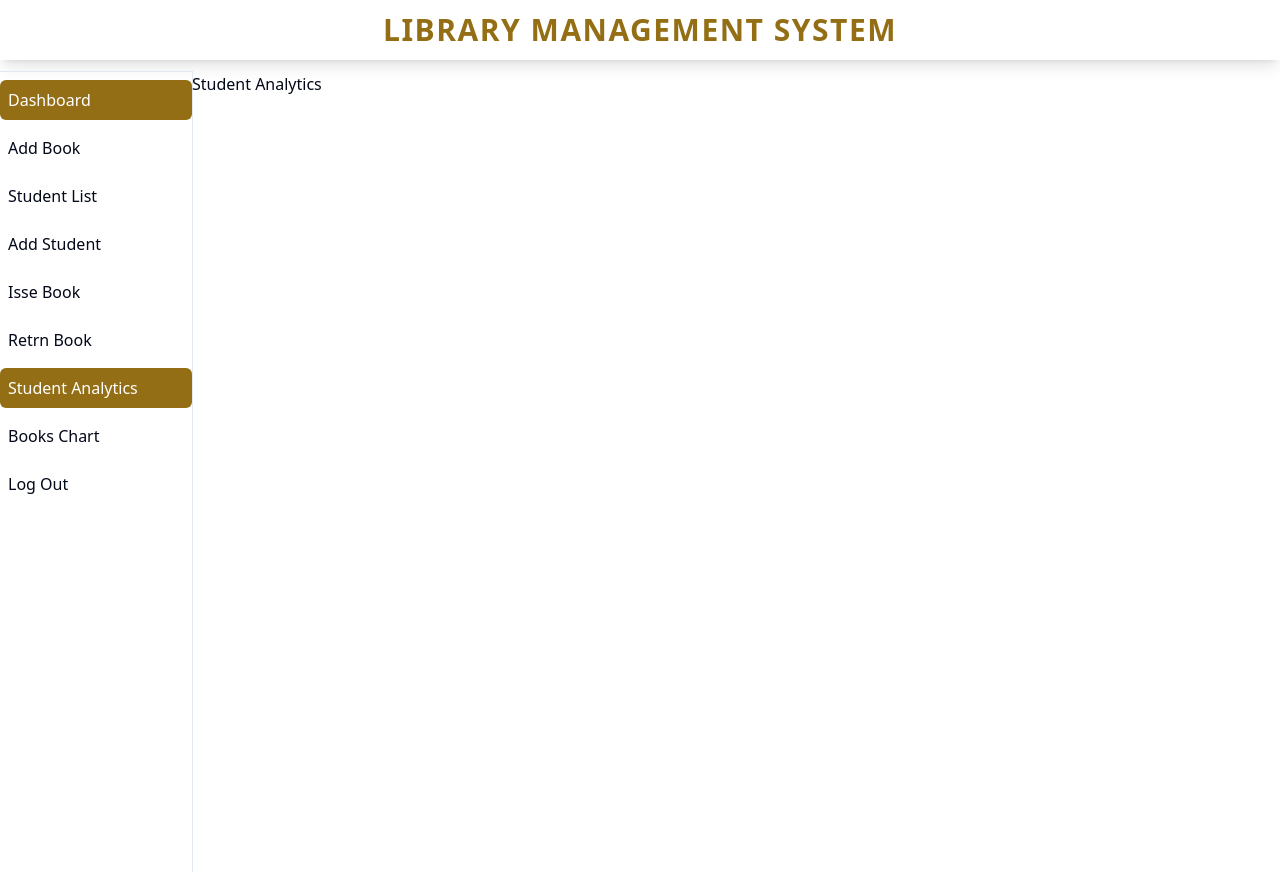
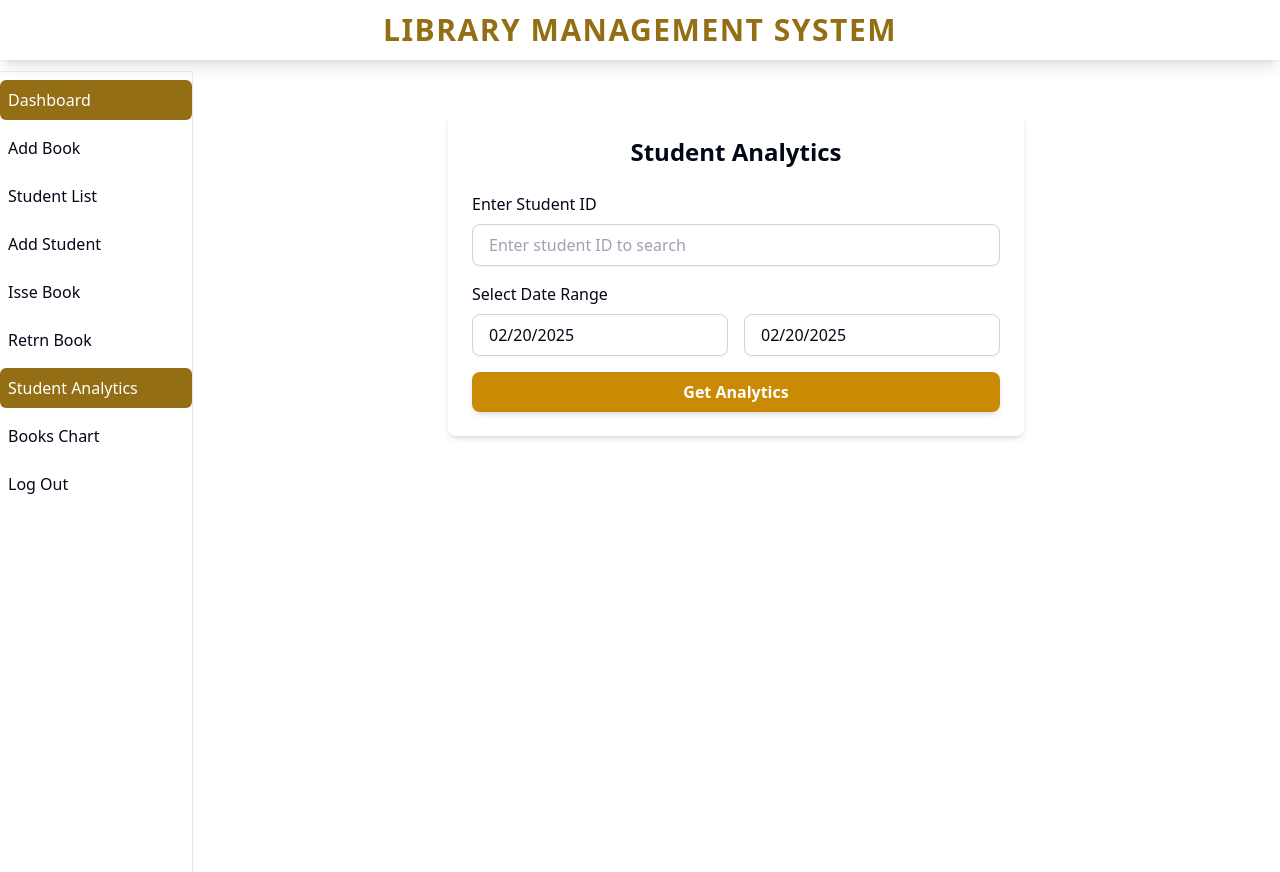
Before and after one commit to MalithShehan/RAD-Final-Project, a React (Vite) app in the folder library-management-frontend/: page /analytics in a window 1280 px wide. Built offline with nearby package versions, Linux system fonts and the light colour scheme.

Commit message:
Student Analytics

```diff
--- a/library-management-frontend/package.json
+++ b/library-management-frontend/package.json
@@ -15,6 +15,7 @@
     "clsx": "^2.1.1",
     "lucide-react": "^0.475.0",
     "react": "^19.0.0",
+    "react-datepicker": "^8.1.0",
     "react-dom": "^19.0.0",
     "react-router-dom": "^7.1.5",
     "tailwind-merge": "^3.0.1",
--- a/library-management-frontend/src/components/custom/student-analytics/StudentAnalytics.tsx
+++ b/library-management-frontend/src/components/custom/student-analytics/StudentAnalytics.tsx
@@ -1,11 +1,67 @@
-import React from "react";
+import React, { useState } from "react";
+import DatePicker from "react-datepicker";
+import "react-datepicker/dist/react-datepicker.css";
 
 const StudentAnalytics = () => {
+    const [studentId, setStudentId] = useState("");
+    const [startDate, setStartDate] = useState(new Date());
+    const [endDate, setEndDate] = useState(new Date());
+
+    const handleGetAnalytics = () => {
+        if (!studentId) {
+            alert("Please enter a student ID!");
+            return;
+        }
+
+        // Fetch analytics (mock function for now)
+        alert(`Fetching analytics for Student ID: ${studentId} from ${startDate.toDateString()} to ${endDate.toDateString()}`);
+    };
+
     return (
-        <div>
-            <h1>Student Analytics</h1>
+        <div className="max-w-xl mx-auto mt-10 p-6 bg-white shadow-md rounded-lg">
+            <h1 className="text-2xl font-bold text-center mb-6">Student Analytics</h1>
+
+            {/* Search Student ID */}
+            <div className="mb-4">
+                <label htmlFor="studentId" className="block font-medium mb-2">Enter Student ID</label>
+                <input
+                    id="studentId"
+                    type="text"
+                    value={studentId}
+                    onChange={(e) => setStudentId(e.target.value)}
+                    placeholder="Enter student ID to search"
+                    className="w-full px-4 py-2 border border-gray-300 rounded-lg shadow-sm focus:outline-none focus:ring-blue-500 focus:border-blue-500"
+                />
+            </div>
+
+            {/* Date Range Picker */}
+            <div className="mb-4">
+                <label className="block font-medium mb-2">Select Date Range</label>
+                <div className="flex gap-4">
+                    <DatePicker
+                        selected={startDate}
+                        onChange={(date) => setStartDate(date)}
+                        className="w-full px-4 py-2 border border-gray-300 rounded-lg shadow-sm focus:outline-none focus:ring-blue-500 focus:border-blue-500"
+                    />
+                    <DatePicker
+                        selected={endDate}
+                        onChange={(date) => setEndDate(date)}
+                        className="w-full px-4 py-2 border border-gray-300 rounded-lg shadow-sm focus:outline-none focus:ring-blue-500 focus:border-blue-500"
+                    />
+                </div>
+            </div>
+
+            {/* Get Analytics Button */}
+            <div className="text-center">
+                <button
+                    onClick={handleGetAnalytics}
+                    className="w-full px-6 py-2 bg-yellow-600 text-white font-semibold rounded-lg shadow-md hover:bg-yellow-500"
+                >
+                    Get Analytics
+                </button>
+            </div>
         </div>
     );
-}
+};
 
 export default StudentAnalytics;
```
Also changed, not shown: 1 other file (tests, documents, lock files or other folders).
